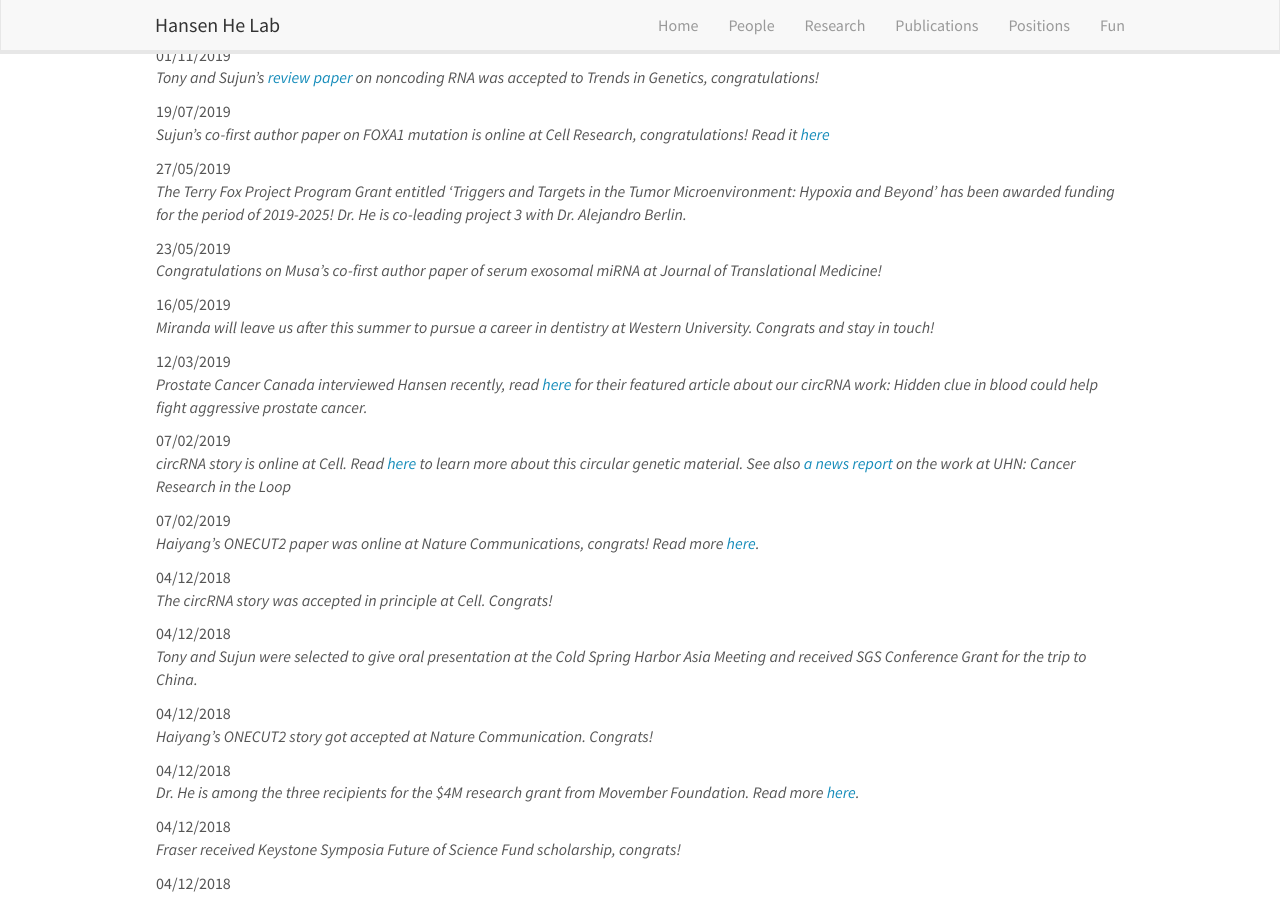
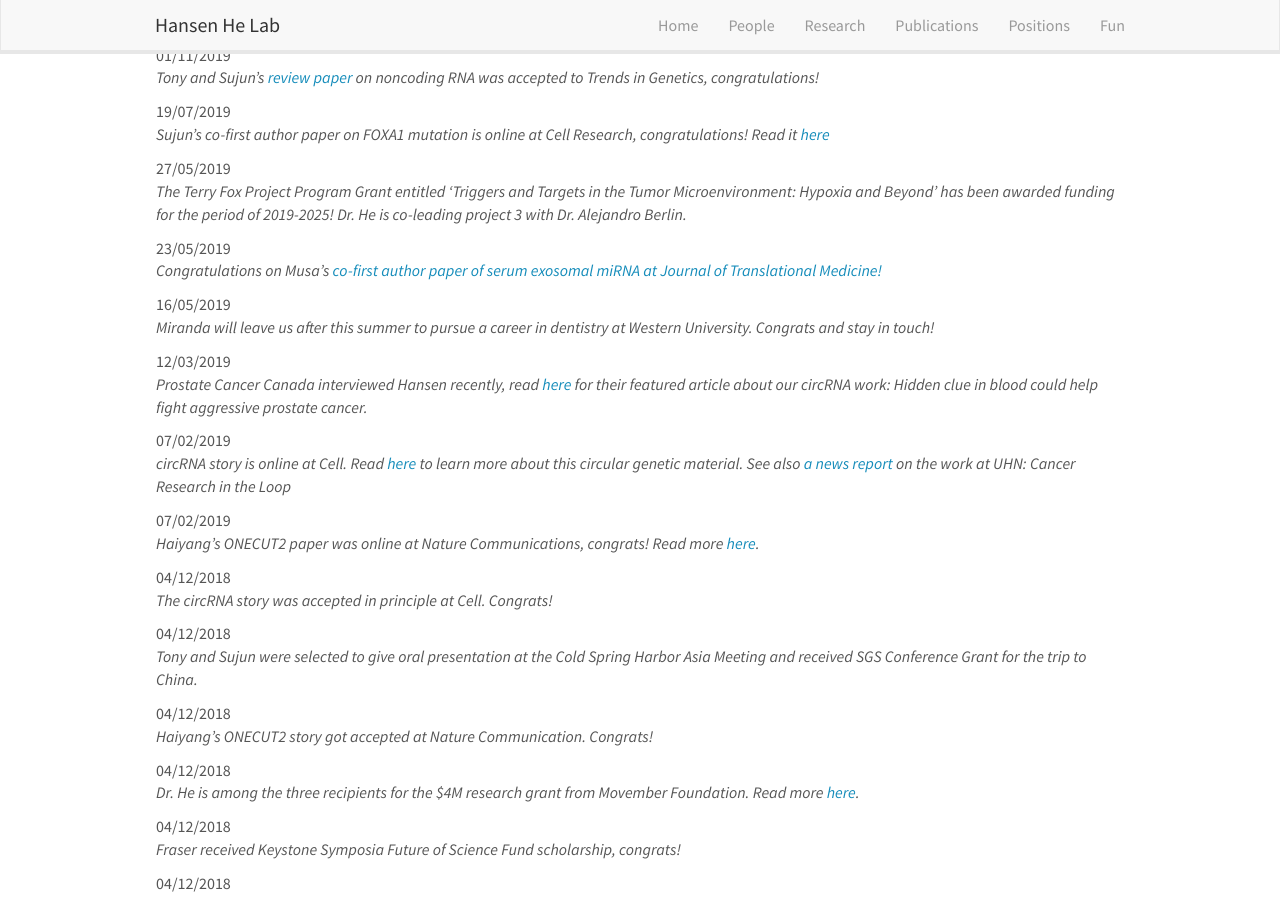
Before and after one commit to Xinyi371/HansenHeLab.github.io, a Jekyll site: the page built from _pages/allnews.md, in a window 1280 px wide and 900 px high, scrolled down 1091 px. Built offline with Jekyll 4.4.1, drawn with Linux system fonts in a browser that asks for light colours; nearby versions of some CDN libraries; part of the change alters nothing that is shown.

Commit message:
adding link

```diff
--- a/_data/news.yml
+++ b/_data/news.yml
@@ -59,7 +59,7 @@
   headline: "The Terry Fox Project Program Grant entitled 'Triggers and Targets in the Tumor Microenvironment: Hypoxia and Beyond' has been awarded funding for the period of 2019-2025! Dr. He is co-leading project 3 with Dr. Alejandro Berlin."
 
 - date: 23/05/2019
-  headline: "Congratulations on Musa’s co-first author paper of serum exosomal miRNA at Journal of Translational Medicine!"
+  headline: "Congratulations on Musa’s <a href='https://translational-medicine.biomedcentral.com/articles/10.1186/s12967-019-1920-5'>co-first author paper of serum exosomal miRNA at Journal of Translational Medicine!</a>"
 
 - date: 16/05/2019
   headline: "Miranda will leave us after this summer to pursue a career in dentistry at Western University. Congrats and stay in touch!"
```
Also changed, not shown: 1 other file.
